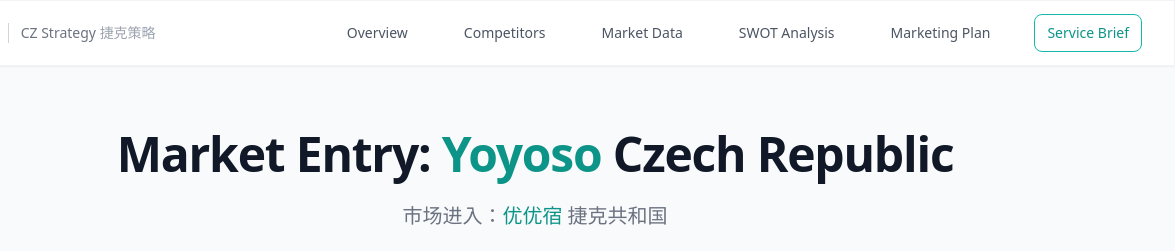
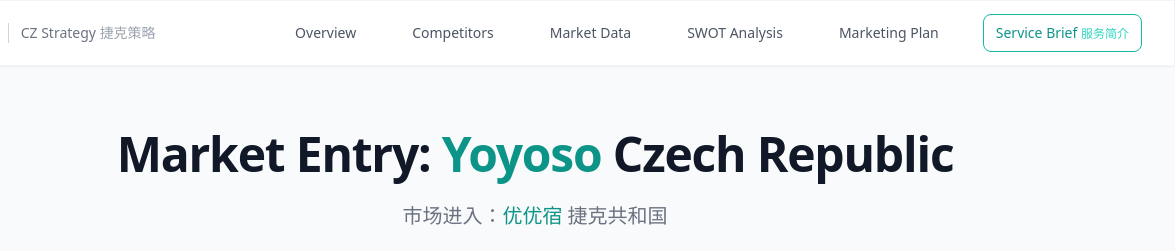
Before and after one commit to drakeprg/yoyoso, a plain HTML site: page index.html in a window 1280 px wide. Shown: the top 251 px of the page, 105-1280 px from the left. Drawn offline with nearby package versions, Linux system fonts and the light colour scheme.

Commit message:
Add Chinese translation to Service Brief navigation

```diff
--- a/index.html
+++ b/index.html
@@ -107,7 +107,7 @@
             class="nav-btn text-gray-600 hover:text-teal-600 px-3 py-2 text-sm font-medium">Marketing Plan</button>
           <a href="service-brief.html"
             class="nav-btn text-teal-600 hover:text-teal-700 px-3 py-2 text-sm font-medium border border-teal-500 rounded-lg hover:bg-teal-50 transition">Service
-            Brief</a>
+            Brief <span class="text-xs text-teal-400">服务简介</span></a>
         </div>
         <!-- Mobile Menu Button -->
         <div class="md:hidden">
@@ -132,7 +132,7 @@
           class="text-left text-gray-600 hover:text-teal-600 font-medium">Marketing Plan</button>
         <a href="service-brief.html"
           class="text-left text-teal-600 font-medium border border-teal-500 rounded-lg px-3 py-2 hover:bg-teal-50 transition">Service
-          Brief</a>
+          Brief <span class="text-xs text-teal-400">服务简介</span></a>
       </div>
     </div>
   </nav>
```
